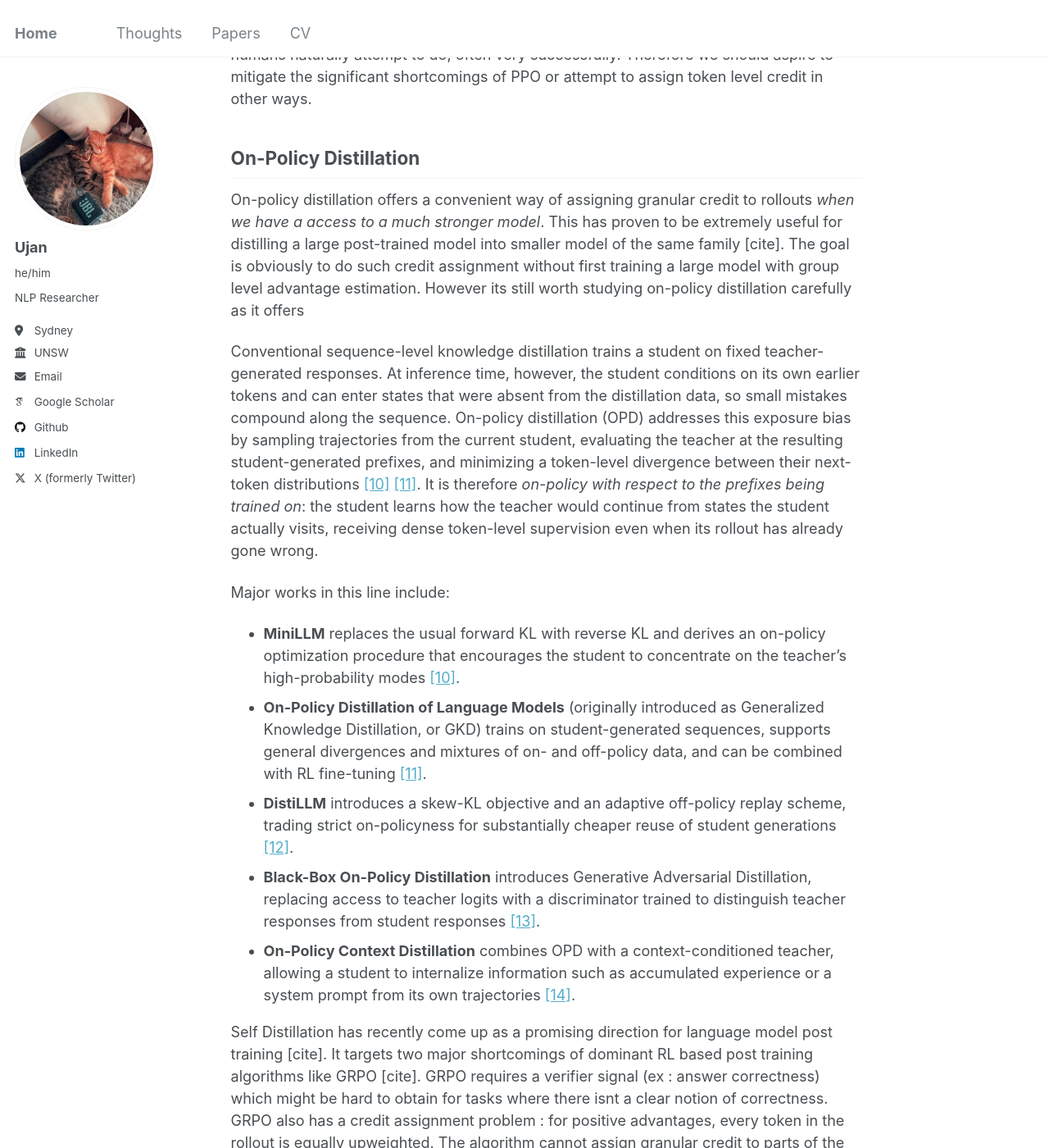
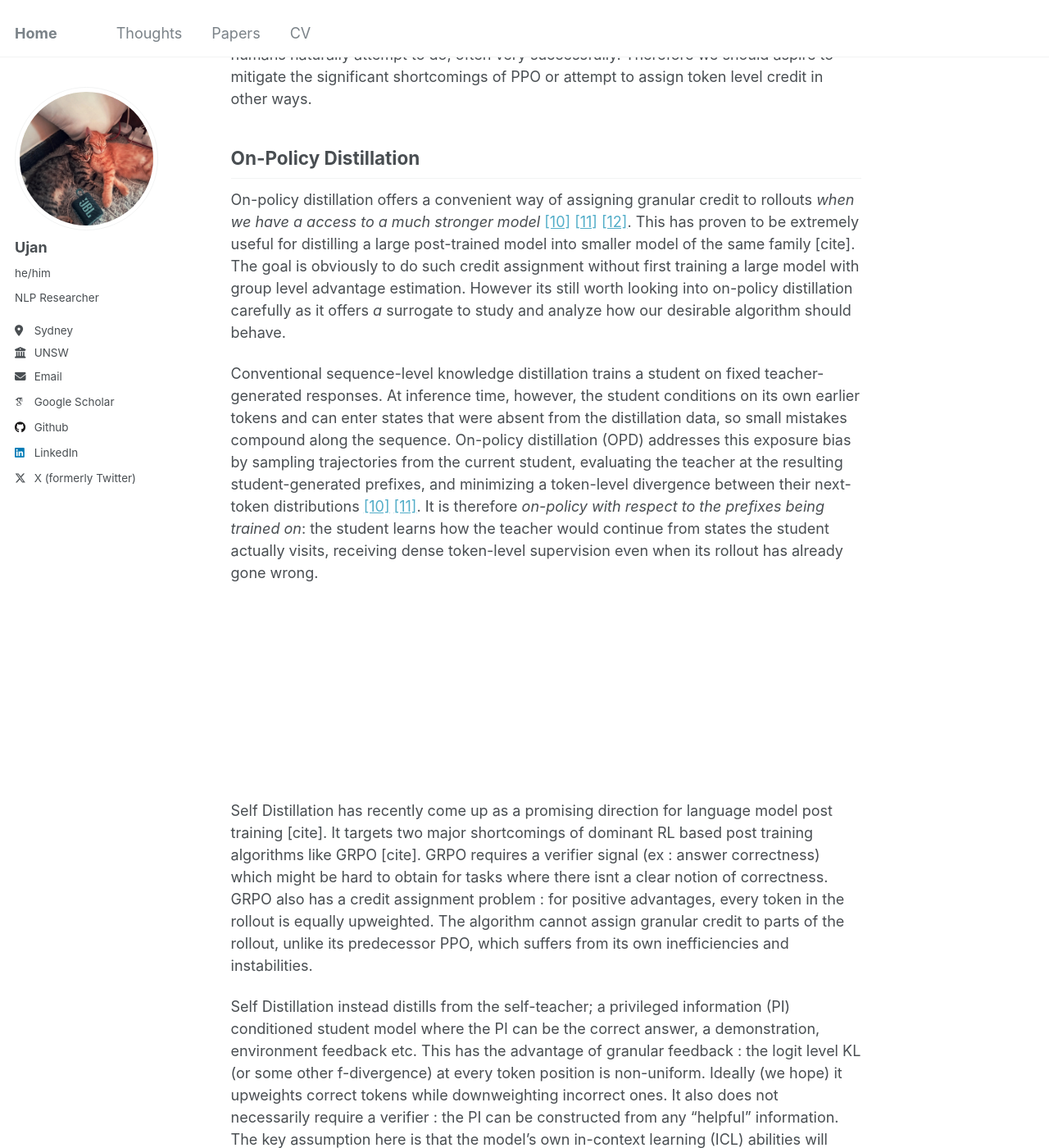
Before and after one commit to tatami-galaxy/tatami-galaxy.github.io, a Jekyll site: the page built from _posts/2026-07-01-self-distillation-post-1.md, in a window 1280 px wide and 1400 px high, scrolled down 2571 px. Shown: the whole window at 82% size. Built offline with Jekyll 4.4.1, drawn with Linux system fonts in a browser that asks for light colours; some web fonts are replaced; some of the changed text lies outside the part shown.

Commit message:
self distill blog

```diff
--- a/_posts/2026-07-01-self-distillation-post-1.md
+++ b/_posts/2026-07-01-self-distillation-post-1.md
@@ -38,21 +38,14 @@ Compute however is a constraint outside of frontier labs, and perhaps it should
 
 ## On-Policy Distillation
 
-On-policy distillation offers a convenient way of assigning granular credit to rollouts *when we have a access to a much stronger model*. This has proven to be extremely useful for distilling a large post-trained model into smaller model of the same family [cite]. The goal is obviously to do such credit assignment without first training a large model with group level advantage estimation. However its still worth studying on-policy distillation carefully as it offers
+On-policy distillation offers a convenient way of assigning granular credit to rollouts *when we have a access to a much stronger model* [[10]](#ref-10) [[11]](#ref-11) [[12]](#ref-12). This has proven to be extremely useful for distilling a large post-trained model into smaller model of the same family [cite]. The goal is obviously to do such credit assignment without first training a large model with group level advantage estimation. However its still worth looking into on-policy distillation carefully as it offers *a* surrogate to study and analyze how our desirable algorithm should behave.
 
 Conventional sequence-level knowledge distillation trains a student on fixed teacher-generated responses. At inference time, however, the student conditions on its own earlier tokens and can enter states that were absent from the distillation data, so small mistakes compound along the sequence. On-policy distillation (OPD) addresses this exposure bias by sampling trajectories from the current student, evaluating the teacher at the resulting student-generated prefixes, and minimizing a token-level divergence between their next-token distributions [[10]](#ref-10) [[11]](#ref-11). It is therefore *on-policy with respect to the prefixes being trained on*: the student learns how the teacher would continue from states the student actually visits, receiving dense token-level supervision even when its rollout has already gone wrong.
 
-Major works in this line include:
 
-- **MiniLLM** replaces the usual forward KL with reverse KL and derives an on-policy optimization procedure that encourages the student to concentrate on the teacher's high-probability modes [[10]](#ref-10).
-- **On-Policy Distillation of Language Models** (originally introduced as Generalized Knowledge Distillation, or GKD) trains on student-generated sequences, supports general divergences and mixtures of on- and off-policy data, and can be combined with RL fine-tuning [[11]](#ref-11).
-- **DistiLLM** introduces a skew-KL objective and an adaptive off-policy replay scheme, trading strict on-policyness for substantially cheaper reuse of student generations [[12]](#ref-12).
-- **Black-Box On-Policy Distillation** introduces Generative Adversarial Distillation, replacing access to teacher logits with a discriminator trained to distinguish teacher responses from student responses [[13]](#ref-13).
-- **On-Policy Context Distillation** combines OPD with a context-conditioned teacher, allowing a student to internalize information such as accumulated experience or a system prompt from its own trajectories [[14]](#ref-14).
+<br><br><br><br><br><br><br><br>
 
 Self Distillation has recently come up as a promising direction for language model post training [cite]. It targets two major shortcomings of dominant RL based post training algorithms like GRPO [cite]. GRPO requires a verifier signal (ex : answer correctness) which might be hard to obtain for tasks where there isnt a clear notion of correctness. GRPO also has a credit assignment problem : for positive advantages, every token in the rollout is equally upweighted. The algorithm cannot assign granular credit to parts of the rollout, unlike its predecessor PPO, which suffers from its own inefficiencies and instabilities.
-
-<br><br><br><br><br><br><br><br>
 
 Self Distillation instead distills from the self-teacher; a privileged information (PI) conditioned student model where the PI can be the correct answer, a demonstration, environment feedback etc. This has the advantage of granular feedback : the logit level KL (or some other f-divergence) at every token position is non-uniform. Ideally (we hope) it upweights correct tokens while downweighting incorrect ones. It also does not necessarily require a verifier : the PI can be constructed from any "helpful" information. The key assumption here is that the model's own in-context learning (ICL) abilities will allow it accurately leverage PI to not only solve the problem (it can do so trivially when the PI is a demonstration), but to also accurately critique[^critique] its own rollouts.
 
```
